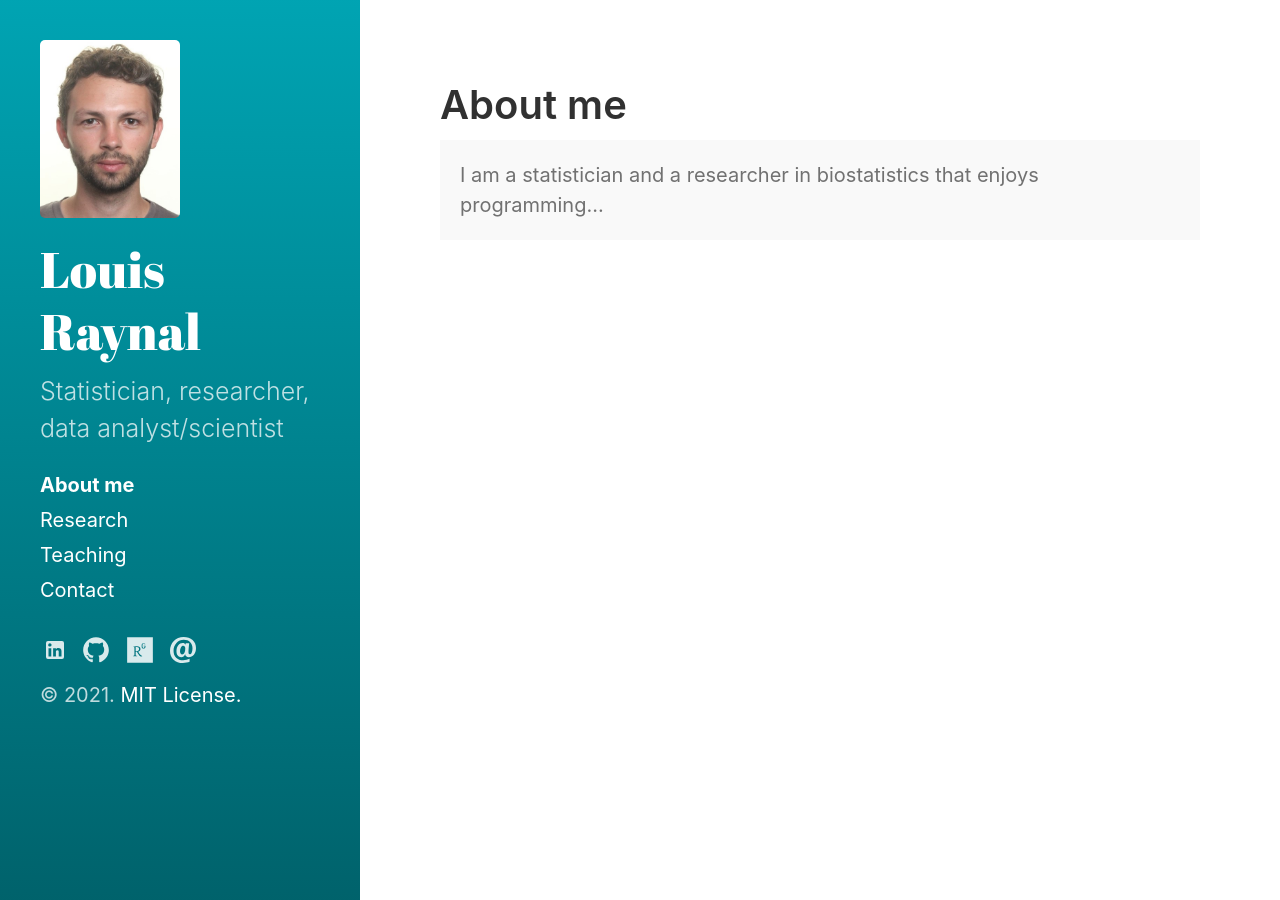
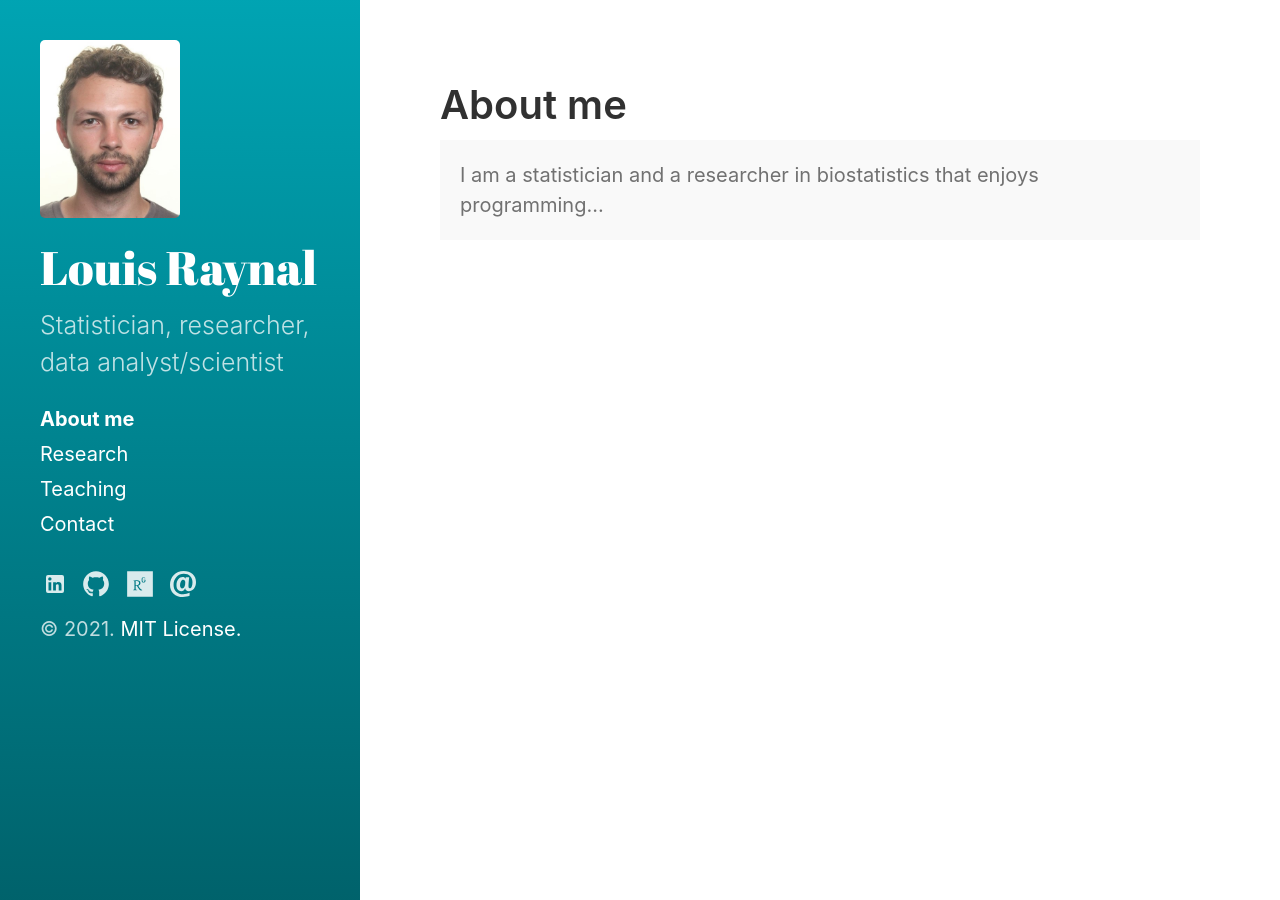
Before and after one commit to LouisRaynal/LouisRaynal.github.io, a Jekyll site: the page built from index.md, in a window 1280 px wide. Built offline with Jekyll 4.4.1, drawn with Linux system fonts in a browser that asks for light colours.

Commit message:
reduced title size

```diff
--- a/_sass/hydeout/_layout.scss
+++ b/_sass/hydeout/_layout.scss
@@ -110,7 +110,7 @@ body {
 
   // Bigger title
   .site-title {
-    font-size: 2.5rem;
+    font-size: 2.35rem;
   }
 
   // Show secondary nav content + lead
@@ -196,7 +196,7 @@ body {
     }
 
     .site-title {
-      font-size: 2.5rem;
+      font-size: 2.35rem;
       .back-arrow { display: none; }
     }
 
```
